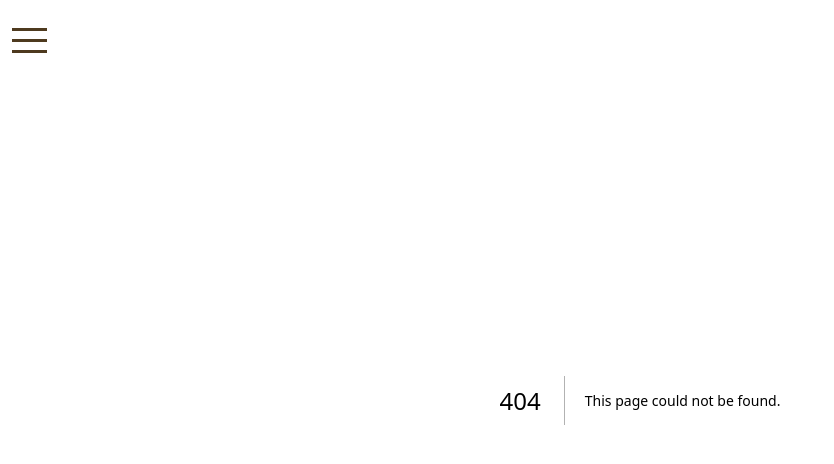
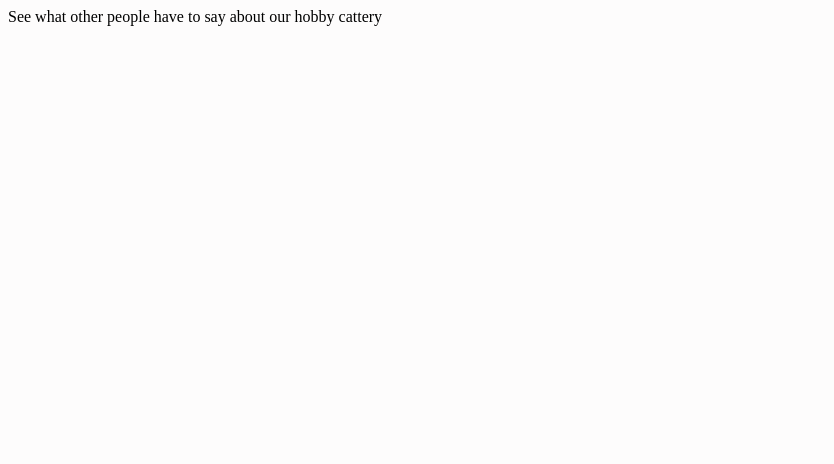
Before and after one commit to nuclecode/catsingb, a Next.js app: page /reviews in a window 1280 px wide. Before the commit this address had no page. Shown: the top 464 px of the page, without its empty margins (0-834 px from the left). Built offline with nearby package versions, Linux system fonts and the light colour scheme.

Commit message:
add /reviews route & wrap the Reviews with icon and number in the next Link

```diff
--- /dev/null
+++ b/src/app/reviews/page.js
@@ -0,0 +1,11 @@
+import React from 'react';
+
+const Reviews = () => {
+    return (
+        <div>
+            See what other people have to say about our hobby cattery
+        </div>
+    );
+};
+
+export default Reviews;
--- a/src/components/HeroLanding/HeroLanding.js
+++ b/src/components/HeroLanding/HeroLanding.js
@@ -1,5 +1,6 @@
 import styles from './HeroLanding.module.scss';
 import { MdStar } from "react-icons/md";
+import Link from "next/link";
 
 const HeroSection = () => {
     return (
@@ -12,6 +13,7 @@ const HeroSection = () => {
                 <img src="/sphynx_image-hero-landing.png" alt="sphynx cat on the hero section of the landing page"
                      className={styles.heroImage}/>
             </div>
+            <Link href="/reviews" passHref>
             <div className={styles.review}>
                 <div className={styles.rating}>
                     <span className={styles.reviewNumber}>5</span>
@@ -20,6 +22,7 @@ const HeroSection = () => {
                 </div>
                 <span className={styles.reviewText}>Reviews</span>
             </div>
+            </Link>
         </section>
     );
 };
```
